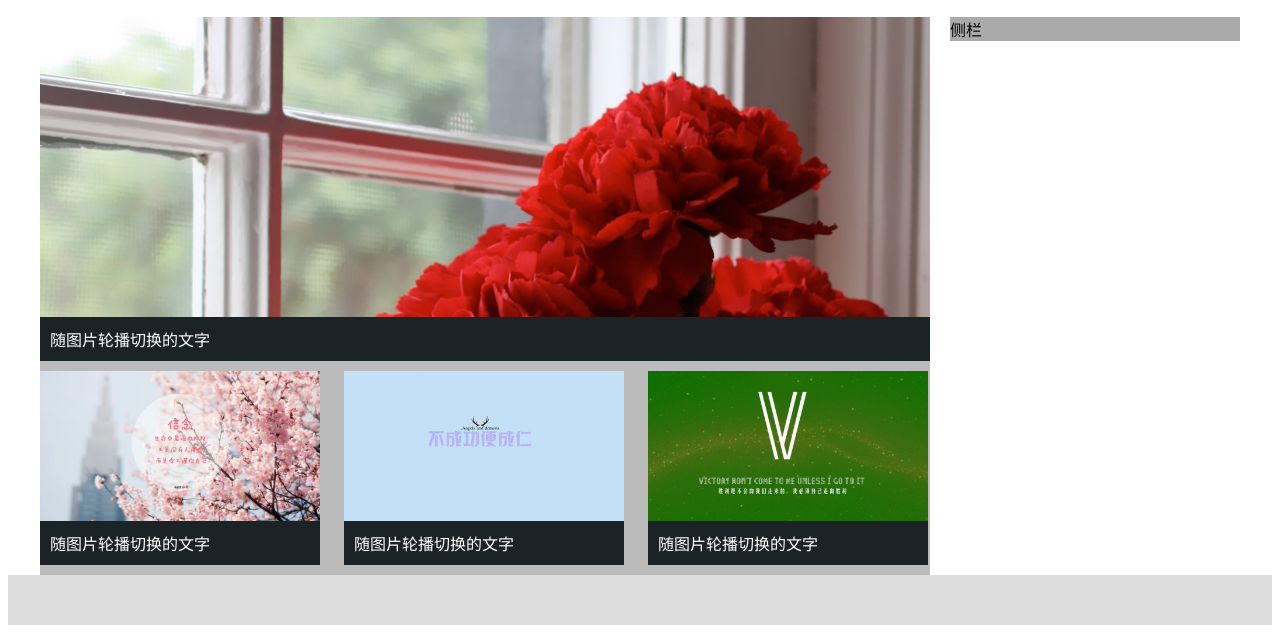
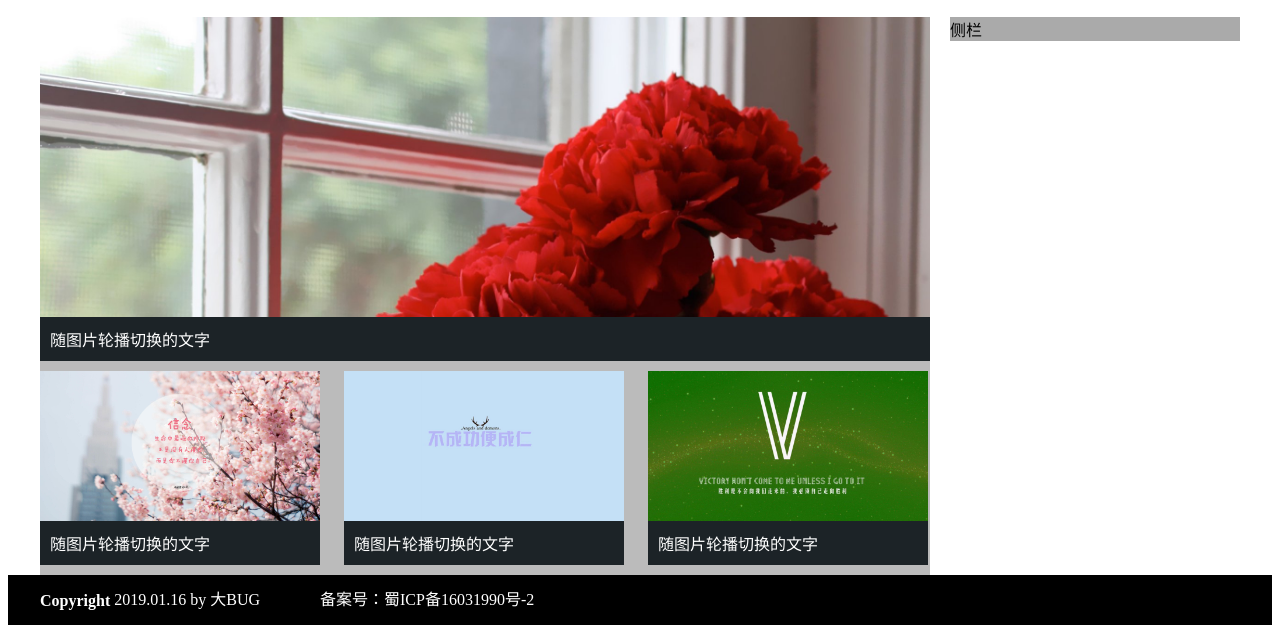
Before and after one commit to llsok/YC91, a plain HTML site: page C91-S2-Ply-html/WebContent/博客案例/index.html in a window 1280 px wide. Shown: the part 185-818 px from the top of the page. Drawn offline with Linux system fonts and the light colour scheme.

Commit message:
博客案例：页脚

```diff
--- a/C91-S2-Ply-html/WebContent/博客案例/css/index.css
+++ b/C91-S2-Ply-html/WebContent/博客案例/css/index.css
@@ -125,3 +125,26 @@ main{
 .left>div{
 	margin-bottom: 10px
 }
+
+/* 页脚（注脚）*/
+footer>div{
+	width:1200px;
+	color: #fff;
+	display: inline-block;
+	height: 50px;
+	line-height:50px;  /* 纯文字的垂直居中，要用到该属性 */
+	text-align: left;
+}
+
+footer>div *{
+	vertical-align: middle;
+}
+
+footer>div span{
+	font-weight: bold;
+}
+
+footer{
+	background: #000 ;/*简写模式*/
+	text-align: center;
+}
--- a/C91-S2-Ply-html/WebContent/博客案例/index.html
+++ b/C91-S2-Ply-html/WebContent/博客案例/index.html
@@ -60,6 +60,20 @@
 
 		<div class="right">侧栏</div>
 	</main>
-	<footer></footer>
+
+	<footer>
+		<div>
+			<span>Copyright</span>  2019.01.16  by  大BUG
+			 &nbsp; &nbsp; &nbsp; &nbsp; &nbsp; &nbsp; &nbsp;
+			<!--
+				html 中的转义
+				<   &lt;
+				<   &gt;
+				&   &amp;
+				空格    &nbsp;
+			 -->
+			备案号：蜀ICP备16031990号-2
+		</div>
+	</footer>
 </body>
 </html>
```
